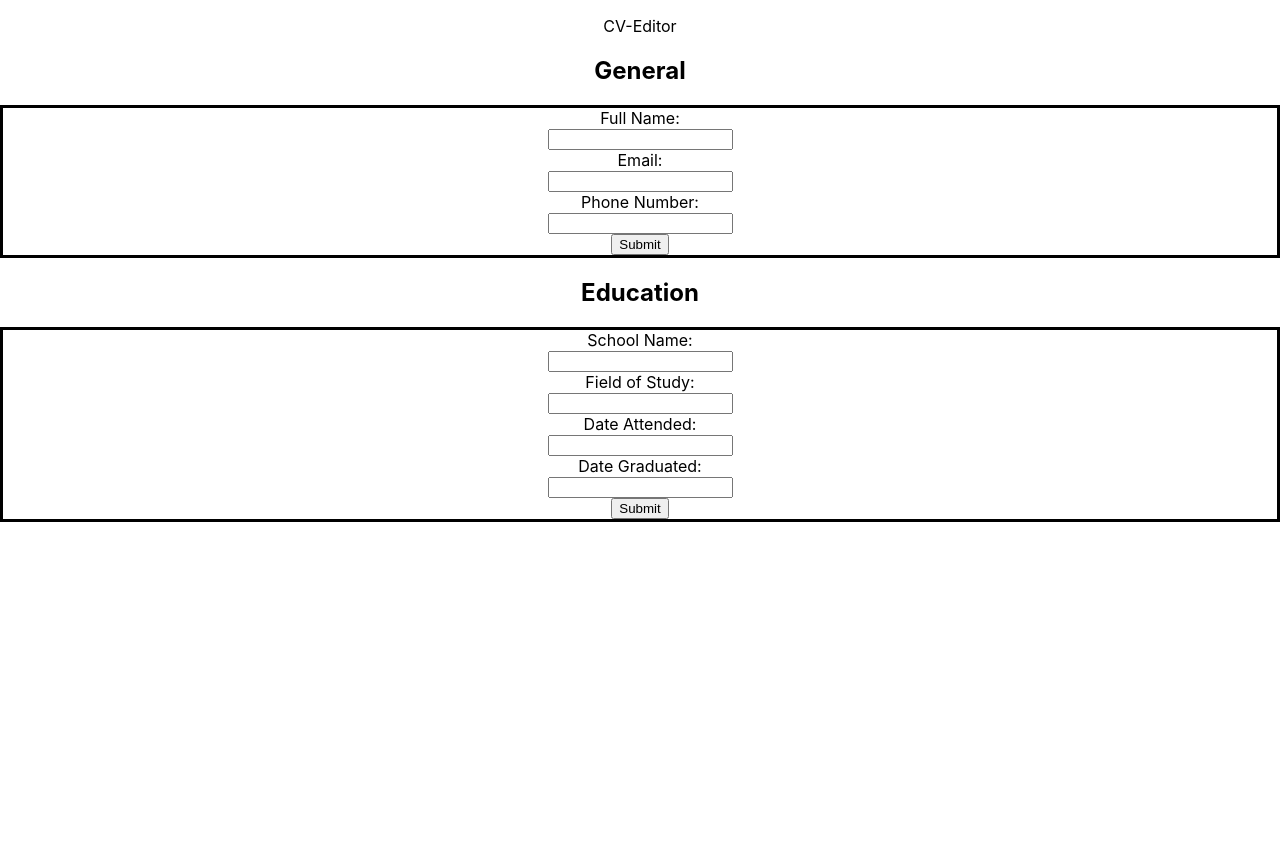
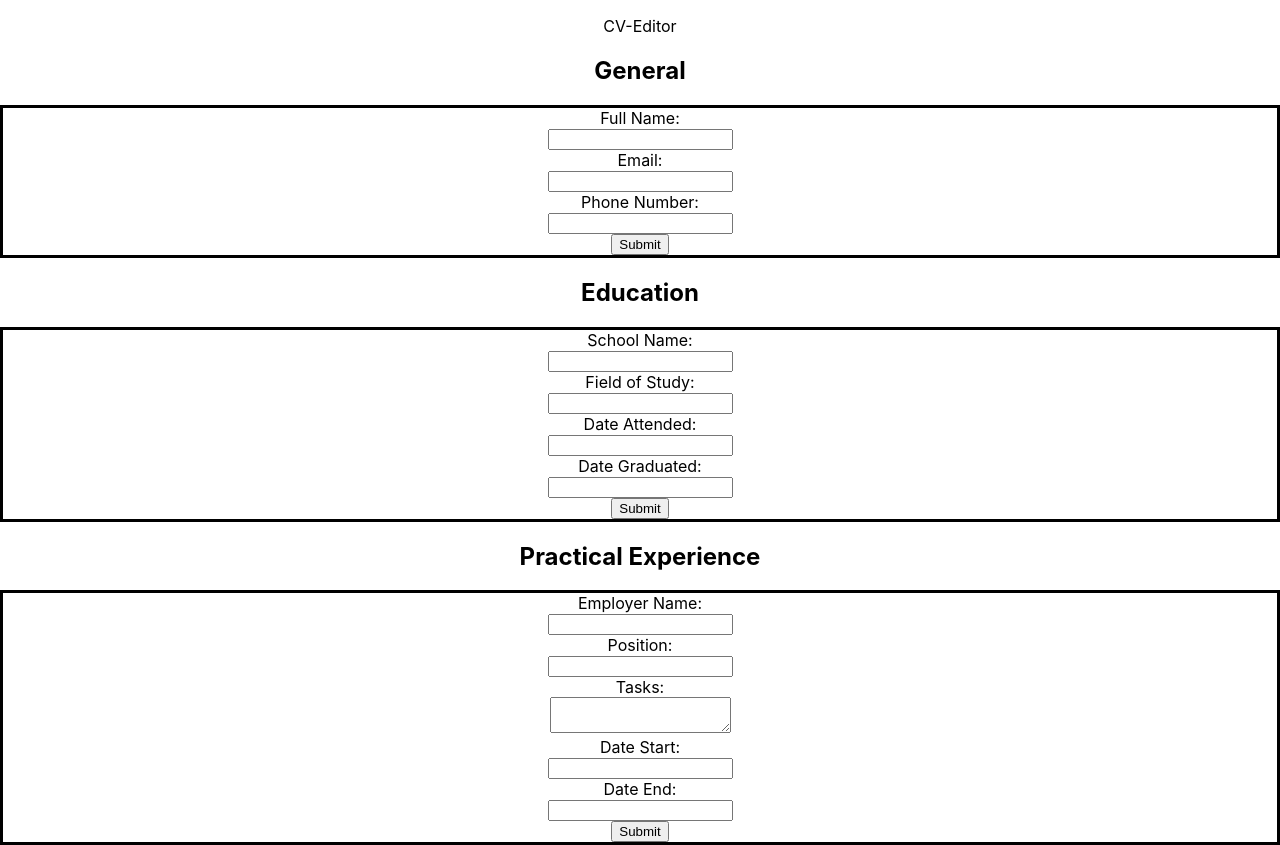
Before and after one commit to WilliamNorboe/cv-project, a React (Create React App) app: page / in a window 1280 px wide. Before the commit the page ends 800 px from the top, so only its background shows below. Built offline with nearby package versions, Linux system fonts and the light colour scheme.

Commit message:
added practical Experience section

```diff
--- a/src/App.js
+++ b/src/App.js
@@ -3,6 +3,7 @@ import './App.css';
 import React, { Component } from "react";
 import General from "./components/general";
 import Education from './components/education';
+import Practical from './components/practical';
 // import Overview from "./components/general";
 // import uniqid from "uniqid";
 
@@ -42,6 +43,8 @@ class App extends Component {
         <General/>
         <h2>Education</h2>
         <Education/>
+        <h2>Practical Experience</h2>
+        <Practical/>
       </div>
     );
   }
--- a/src/components/education.js
+++ b/src/components/education.js
@@ -6,11 +6,6 @@ class education extends Component {
   constructor() {
     super();
     this.state = {
-      general: {
-        name: "",
-        email: "",
-        phoneNumber: "",
-      },
       education: {
         name: "",
         study: "",
--- a/src/components/practical.js
+++ b/src/components/practical.js
@@ -0,0 +1,169 @@
+// Overview.js
+
+import React, { Component } from "react";
+
+class practical extends Component {
+  constructor() {
+    super();
+    this.state = {
+      education: {
+        name: "",
+        study: "",
+        date: "",
+        graduated: "",
+      },
+      practical: {
+        name: "",
+        position: "",
+        tasks: "",
+        dateStart: "",
+        dateEnd: "",
+      },
+      edit: true,
+    };
+  }
+
+  onSubmitTask = (e) => {
+    e.preventDefault();
+    if (this.state.edit) {
+      console.log(this.state);
+      this.setState({
+        edit: false,
+      });
+    } else {
+      this.setState({
+        edit: true,
+      });
+    }
+
+    console.log(this.state);
+  };
+  render() {
+    return (
+      <form onSubmit={this.onSubmitTask}>
+        <div className="general">
+          <label htmlFor="Name">Employer Name: </label>
+          {this.state.edit ? (
+            <span>
+              <input
+                onChange={(e) => {
+                  this.setState({
+                    practical: {
+                      name: e.target.value,
+                      position: this.state.practical.position,
+                      tasks: this.state.practical.tasks,
+                      dateStart: this.state.dateStart,
+                    },
+                  });
+                }}
+                value={this.state.practical.name}
+                type="text"
+                id="Name"
+              />
+            </span>
+          ) : (
+            <p>{this.state.practical.name}</p>
+          )}
+          <label htmlFor="position">Position: </label>
+          {this.state.edit ? (
+            <span>
+              <input
+                onChange={(e) => {
+                  this.setState({
+                    practical: {
+                      name: this.state.practical.name,
+                      position: e.target.value,
+                      tasks: this.state.practical.tasks,
+                      dateStart: this.state.dateStart,
+                    },
+                  });
+                }}
+                value={this.state.practical.position}
+                type="text"
+                id="position"
+              />
+            </span>
+          ) : (
+            <p>{this.state.practical.position}</p>
+          )}
+          <label htmlFor="tasks">Tasks: </label>
+          {this.state.edit ? (
+            <span>
+              <textarea
+                onChange={(e) => {
+                  this.setState({
+                    practical: {
+                      name: this.state.practical.name,
+                      position: this.state.practical.position,
+                      tasks: e.target.value,
+                      dateStart: this.state.practical.dateStart,
+                    },
+                  });
+                }}
+                value={this.state.practical.tasks}
+                id="tasks"
+              />
+            </span>
+          ) : (
+            <p>{this.state.practical.tasks}</p>
+          )}
+
+          <label htmlFor="dateStart">Date Start: </label>
+          {this.state.edit ? (
+            <span>
+              <input
+                onChange={(e) => {
+                  this.setState({
+                    practical: {
+                      name: this.state.practical.name,
+                      position: this.state.practical.position,
+                      tasks: this.state.practical.tasks,
+                      dateStart: e.target.value,
+                    },
+                  });
+                }}
+                value={this.state.practical.dateStart}
+                type="text"
+                id="dateStart"
+              />
+            </span>
+          ) : (
+            <p>{this.state.practical.dateStart}</p>
+          )}
+
+          <label htmlFor="dEnd">Date End: </label>
+          {this.state.edit ? (
+            <span>
+              <input
+                onChange={(e) => {
+                  this.setState({
+                    practical: {
+                      name: this.state.practical.name,
+                      position: this.state.practical.position,
+                      tasks: this.state.practical.tasks,
+                      dateStart: this.state.practical.dateStart,
+                      dateEnd: e.target.value,
+                    },
+                  });
+                }}
+                value={this.state.practical.dateEnd}
+                type="text"
+                id="dEnd"
+              />
+            </span>
+          ) : (
+            <p>{this.state.practical.dateEnd}</p>
+          )}
+        </div>
+
+        {this.state.edit ? (
+          <button type="submit">Submit</button>
+        ) : (
+          <button>Edit</button>
+        )}
+      </form>
+    );
+  }
+}
+
+export default practical;
```
